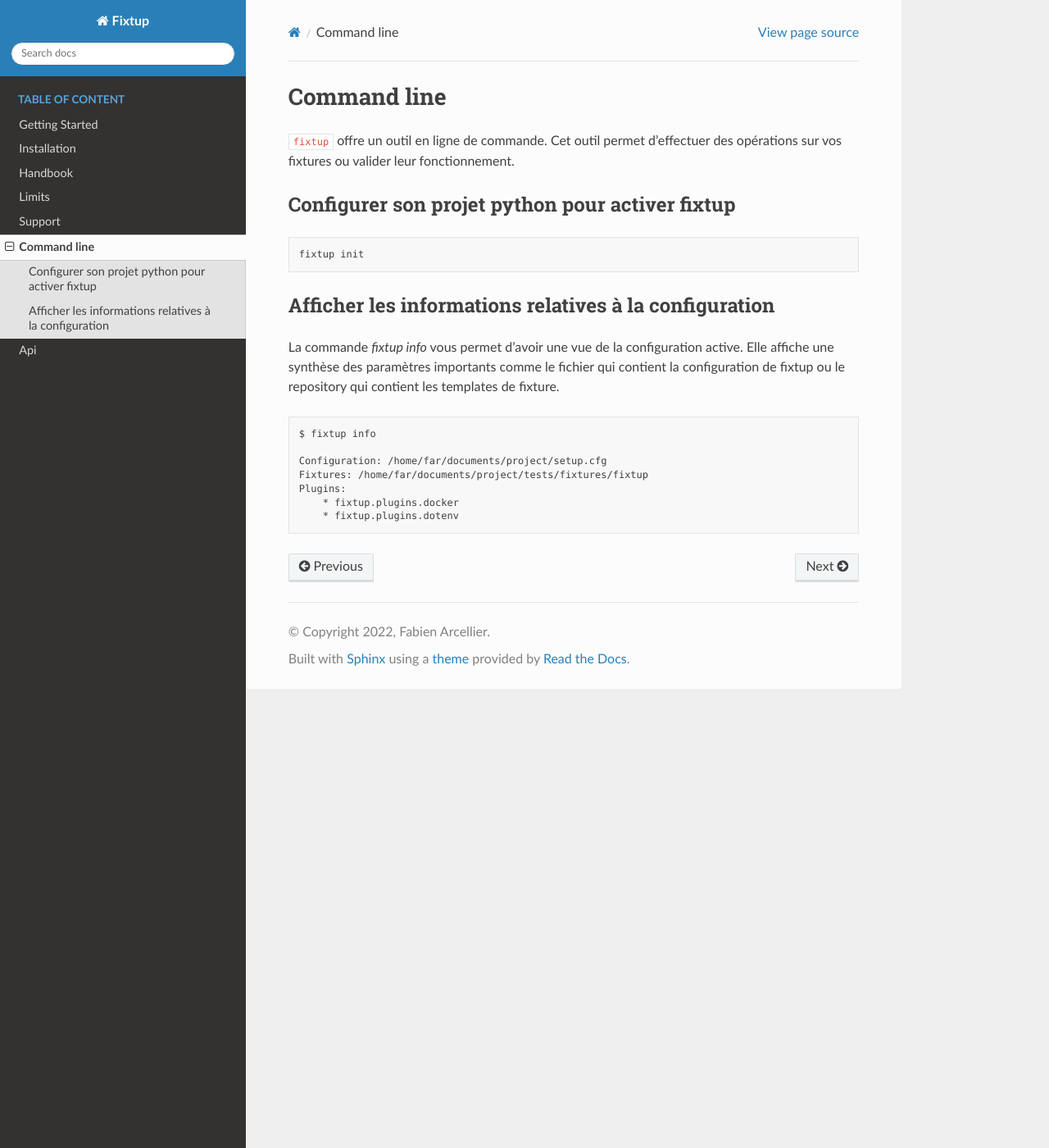
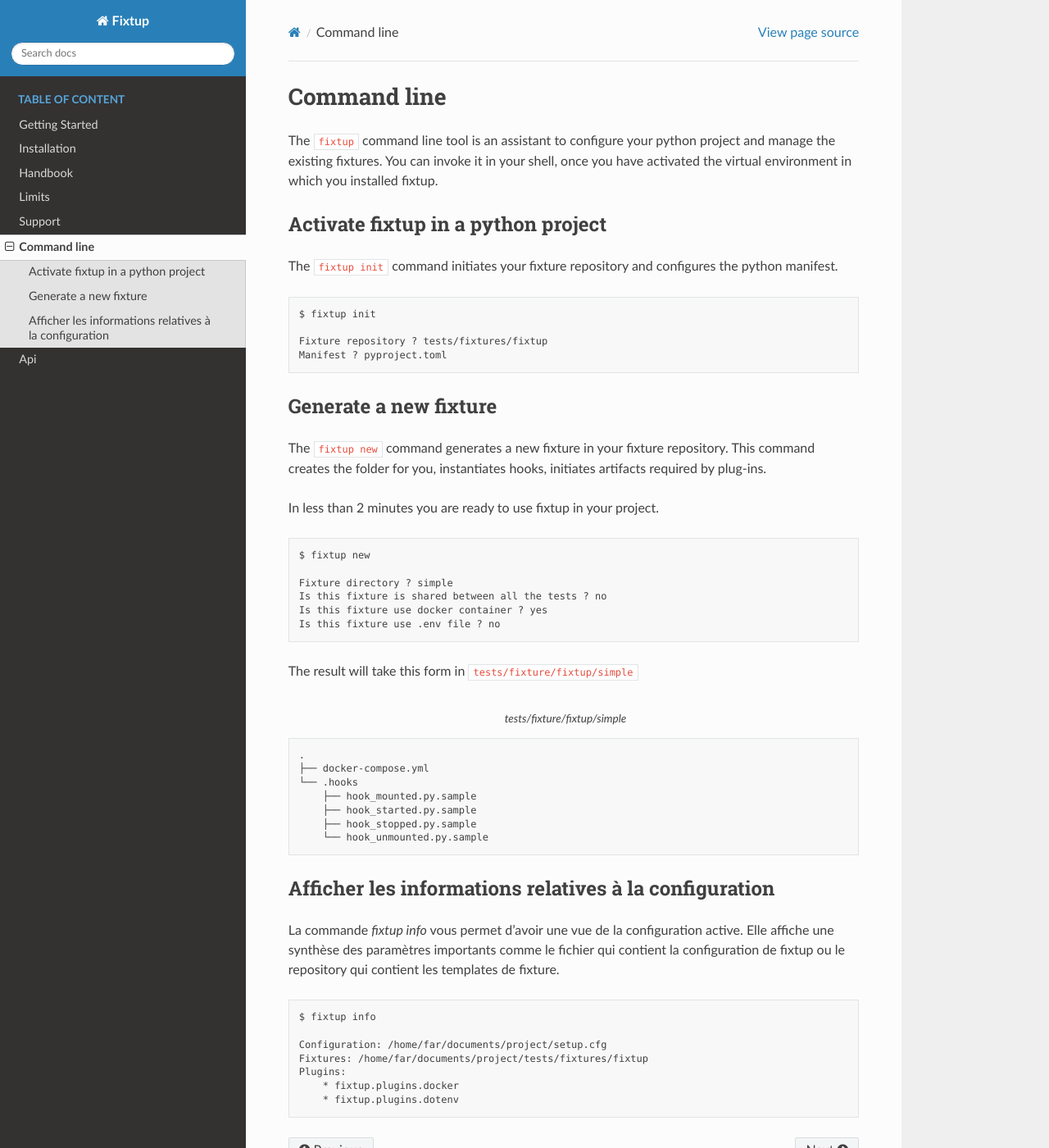
Before and after one commit to FabienArcellier/fixtup, a Sphinx documentation site: the page built from docs/source/command_line.rst, in a window 1280 px wide and 1400 px high. Shown: the whole window at 82% size. Built offline with Sphinx 7.4.7 and the Read the Docs theme 2.0.0, drawn with Linux system fonts in a browser that asks for light colours.

Commit message:
document the command fixtup new to generate a new fixture

```diff
--- a/docs/source/command_line.rst
+++ b/docs/source/command_line.rst
@@ -1,15 +1,53 @@
 Command line
 ############
 
-``fixtup`` offre un outil en ligne de commande. Cet outil permet d'effectuer
-des opérations sur vos fixtures ou valider leur fonctionnement.
+The ``fixtup`` command line tool is an assistant to configure your python project and manage the existing fixtures.
+You can invoke it in your shell, once you have activated the virtual environment in
+which you installed fixtup.
 
-Configurer son projet python pour activer fixtup
-************************************************
+Activate fixtup in a python project
+***********************************
+
+
+The ``fixtup init`` command initiates your fixture repository and configures the python manifest.
 
 .. code-block:: bash
 
-    fixtup init
+    $ fixtup init
+
+    Fixture repository ? tests/fixtures/fixtup
+    Manifest ? pyproject.toml
+
+Generate a new fixture
+**********************
+
+The ``fixtup new`` command generates a new fixture in your fixture repository.
+This command creates the folder for you, instantiates hooks, initiates artifacts
+required by plug-ins.
+
+In less than 2 minutes you are ready to use fixtup in your project.
+
+.. code-block::
+
+    $ fixtup new
+
+    Fixture directory ? simple
+    Is this fixture is shared between all the tests ? no
+    Is this fixture use docker container ? yes
+    Is this fixture use .env file ? no
+
+The result will take this form in ``tests/fixture/fixtup/simple``
+
+.. code-block::
+    :caption: tests/fixture/fixtup/simple
+
+    .
+    ├── docker-compose.yml
+    └── .hooks
+        ├── hook_mounted.py.sample
+        ├── hook_started.py.sample
+        ├── hook_stopped.py.sample
+        └── hook_unmounted.py.sample
 
 Afficher les informations relatives à la configuration
 ******************************************************
```
